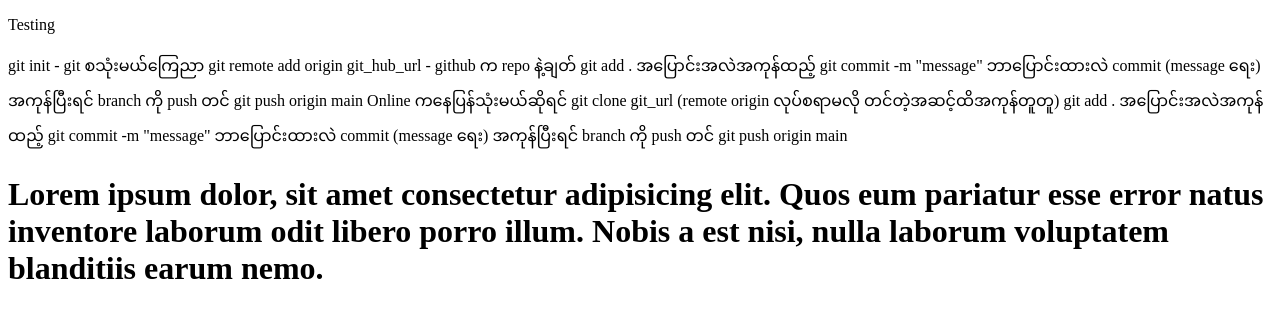
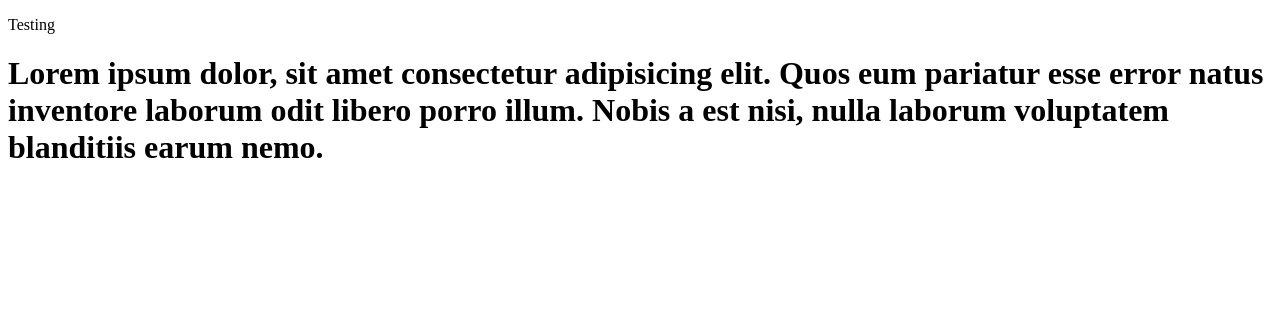
Before and after one commit to mmsstudent2021/git-july, a plain HTML site: page index.html in a window 1280 px wide. Drawn offline with Linux system fonts and the light colour scheme.

Commit message:
markdown

```diff
--- a/index.html
+++ b/index.html
@@ -8,24 +8,6 @@
 <body>
     <p>Testing</p>
 
-    git init    - git စသုံးမယ်ကြေညာ
-    git remote add origin git_hub_url    - github က repo နဲ့ချတ်
-
-    git add .                   အပြောင်းအလဲအကုန်ထည့်
-    git commit -m "message"      ဘာပြောင်းထားလဲ commit (message ရေး)
-
-    အကုန်ပြီးရင် branch ကို push တင်
-    git push origin main
-
-
-    Online ကနေပြန်သုံးမယ်ဆိုရင်
-    git clone git_url   (remote origin လုပ်စရာမလို တင်တဲ့အဆင့်ထိအကုန်တူတူ)
-    git add .                   အပြောင်းအလဲအကုန်ထည့်
-    git commit -m "message"      ဘာပြောင်းထားလဲ commit (message ရေး)
-
-    အကုန်ပြီးရင် branch ကို push တင်
-    git push origin main
-
 
 
 
```
Also changed, not shown: 1 other file.
